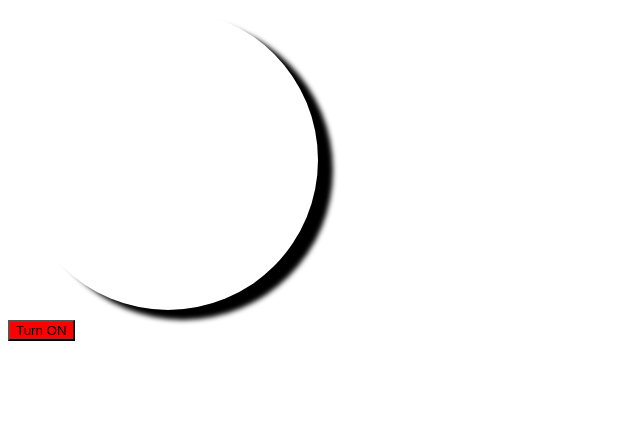
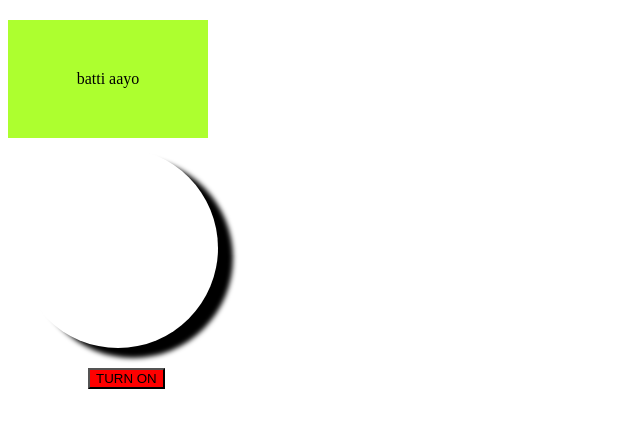
Before and after one commit to Aakash241-bot/javascript, a plain HTML site: page index.html in a window 1280 px wide. Shown: the whole page, without its empty margins (0-640 px from the left). Drawn offline with Linux system fonts and the light colour scheme.

Commit message:
error check

```diff
--- a/index.html
+++ b/index.html
@@ -7,12 +7,9 @@
     <link rel="stylesheet" href="style.css">
 </head>
 <body>
-
-    <div class="kedar" id="kedar">
-
-    </div>
-
-    <button  class="button" id="button" >Turn ON</button>
+    <div id="dhungana" class="dhungana">batti aayo</div>
+    <div id="kedar" class="kedar"></div>
+    <button id="button" class="button">TURN ON</button>
 
 </body>
 <script src="index.js"></script>
--- a/index.js
+++ b/index.js
@@ -1,9 +1,23 @@
-button.addEventListener("click",()=>{
+const button = document.querySelector(".button");
+const kedar = document.querySelector(".kedar");
+const dhungana = documnet.querySelector(".dhungana");
+
+button.addEventListener("click", () => {
     if(kedar.style.backgroundColor == "yellow"){
-        kedar.style.backgroundColor ="white"
-        button.textContent = "TURN ON"
+        kedar.style.backgroundColor ="white";
+        button.textContent = "TURN ON";
+
     }else{
         kedar.style.backgroundColor ="yellow";
-        button.textContent = "TURN OFF"
+        button.textContent = "TURN OFF";
     }
-})
+
+
+    if (dhungana.style.display === "none"){
+        dhungana.style.display = "block";
+        dhungana.textContent = "batti aayo";
+    }else{
+        dhungana.style.display = "none";
+        dhungana.textContent = "batti gayo";
+    }
+});
--- a/style.css
+++ b/style.css
@@ -1,14 +1,28 @@
 .button{
     background-color: red;
+    margin-left: 80px;
+    margin-top: 10px;
 }
 .button:active{
     transform: scale(1.2);
 }
 .kedar{
-    height: 300px;
-    width: 300px;
+    height: 200px;
+    width: 200px;
     background-color: white;
     border-radius: 50%;
     margin: 10px;
     box-shadow: 15px 10px 5px black;
 }
+
+.dhungana{
+    height: auto;
+    width: 200px;
+    padding: 50px 0;
+    text-align: center;
+    background-color: greenyellow;
+    margin-top: 20px;
+}
+#dhungana{
+    display: block;
+}
```
